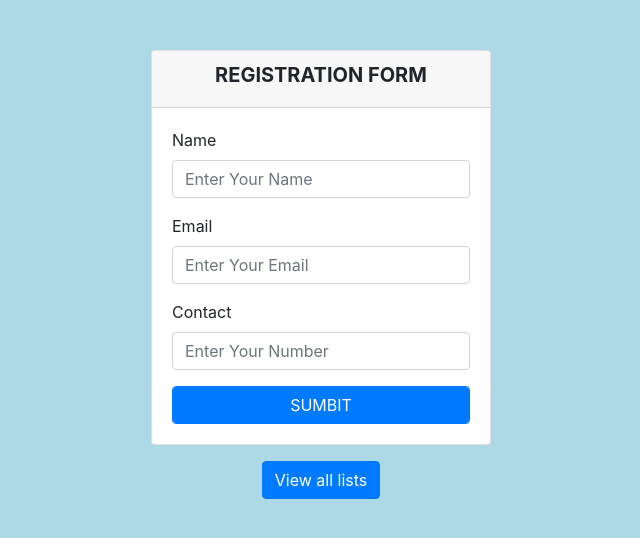
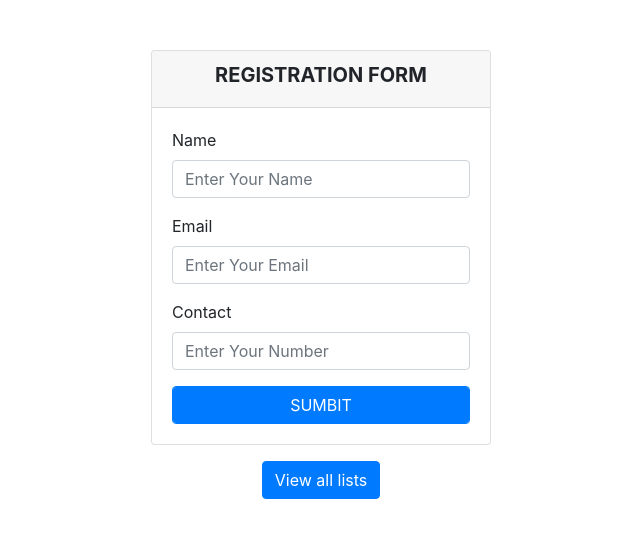
Before and after one commit to milan-sony/Django-CRUD, a Django app: page / in a window 1280 px wide. Shown: the top 538 px of the page, without its empty margins (319-959 px from the left). Run offline with Django 4.2, Linux system fonts and the light colour scheme; some libraries are stand-ins or nearby versions.

Commit message:
template updated

```diff
--- a/static/crud/CSS/registerform.css
+++ b/static/crud/CSS/registerform.css
@@ -1,6 +1,3 @@
-body{
-  background-color: lightblue;
-}
 .card{
   margin-top: 50px;
 }
```
